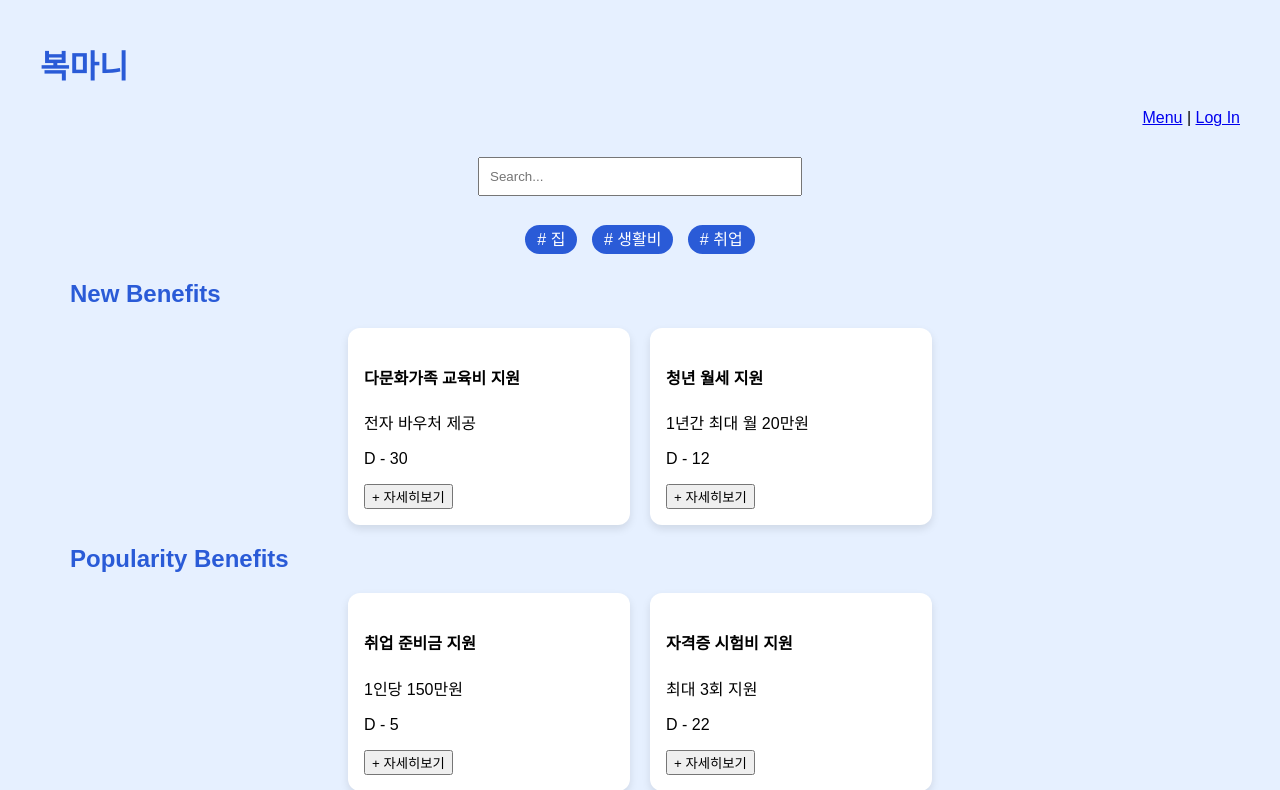
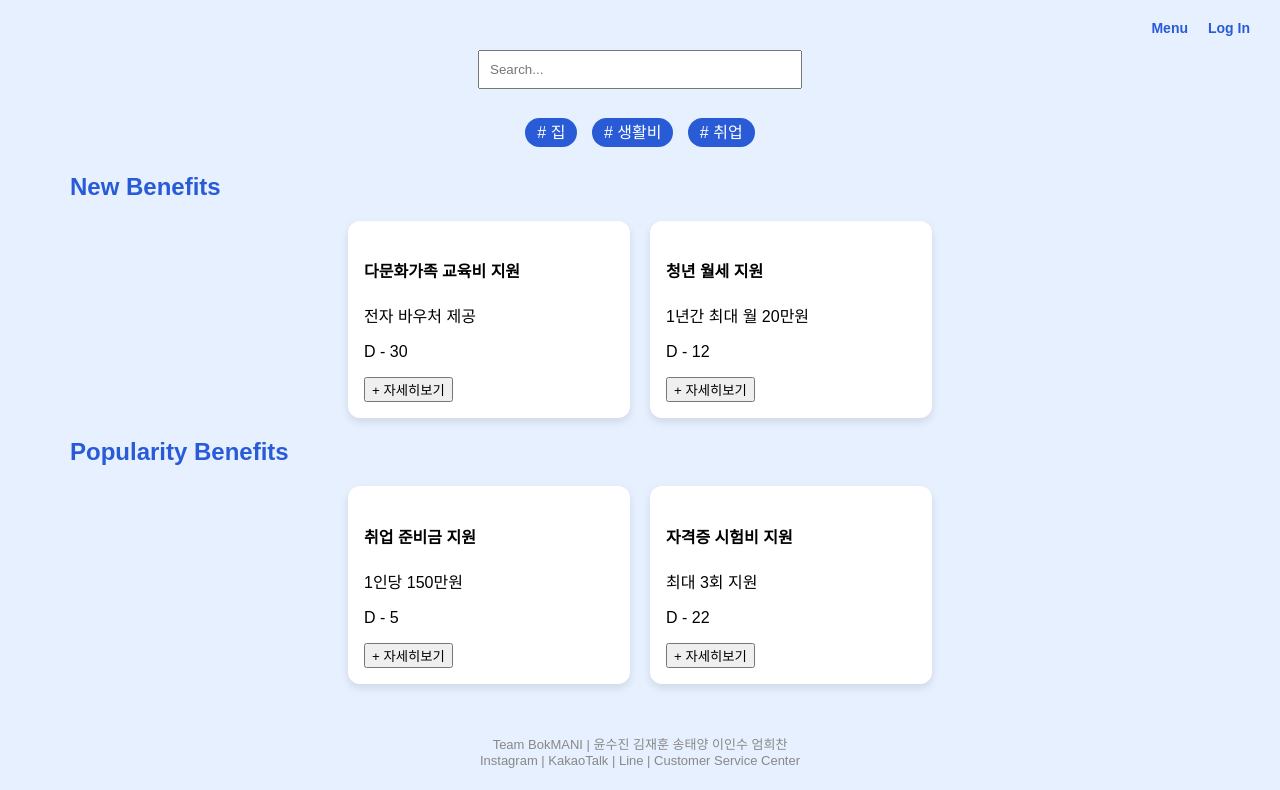
Before and after one commit to OpenSource-SW-Project-2025-1/Project001, a Django app: page / in a window 1280 px wide. Shown: the top 790 px of the page. Run offline with Django 4.2, Linux system fonts and the light colour scheme.

Commit message:
Update main.html and menu.html for dropdown menu UI

```diff
--- a/accounts/templates/accounts/main.html
+++ b/accounts/templates/accounts/main.html
@@ -2,14 +2,8 @@
 
 {% block content %}
 
-<header>
-    <h1 style="color: #2a5bd7;">복마니</h1>
-    <nav style="float: right;">
-        <a href="#">Menu</a> |
-        <a href="{% url 'login' %}">Log In</a>
-    </nav>
-    <div style="clear: both;"></div>
-</header>
+<!-- 상단 메뉴 드롭다운 포함 -->
+{% include 'accounts/menu.html' %}
 
 <div class="search-box" style="text-align:center; margin: 30px;">
     <input type="text" placeholder="Search..." style="padding: 10px; width: 300px;">
--- /dev/null
+++ b/accounts/templates/accounts/menu.html
@@ -0,0 +1,98 @@
+<style>
+    .menu-container {
+        position: absolute;
+        top: 20px;
+        right: 30px;
+        display: flex;
+        align-items: center;
+        gap: 20px;
+        font-weight: bold;
+        font-size: 14px;
+    }
+
+    .dropdown {
+        position: relative;
+        display: inline-block;
+    }
+
+    .dropdown-content {
+        display: none;
+        position: absolute;
+        top: 30px;
+        right: 0;
+        background-color: white;
+        min-width: 600px;
+        padding: 15px;
+        border: 1px solid #ccc;
+        z-index: 1000;
+        box-shadow: 0 4px 8px rgba(0,0,0,0.1);
+    }
+
+    .dropdown:hover .dropdown-content {
+        display: block;
+    }
+
+    .dropdown-content table {
+        width: 100%;
+        border-collapse: collapse;
+    }
+
+    .dropdown-content th,
+    .dropdown-content td {
+        text-align: left;
+        padding: 10px;
+        border-bottom: 1px solid #ddd;
+        font-size: 14px;
+    }
+
+    .dropdown-content th {
+        background-color: #f0f0f0;
+    }
+
+    .menu-link {
+        text-decoration: none;
+        color: #2a5bd7;
+        cursor: pointer;
+    }
+
+    .menu-link:hover {
+        text-decoration: underline;
+    }
+</style>
+
+<div class="menu-container">
+    <div class="dropdown">
+        <span class="menu-link">Menu</span>
+        <div class="dropdown-content">
+            <table>
+                <tr>
+                    <th>복지 서비스</th>
+                    <th>AI 챗봇 서비스</th>
+                    <th>소개</th>
+                    <th>추가 정보</th>
+                </tr>
+                <tr>
+                    <td>맞춤 추천 서비스</td>
+                    <td>복마니</td>
+                    <td>팀 적재적장 프로그래밍</td>
+                    <td>복지로</td>
+                </tr>
+                <tr>
+                    <td>자주 찾는 복지</td>
+                    <td></td>
+                    <td>복마니 프로젝트</td>
+                    <td>은둔청년</td>
+                </tr>
+                <tr>
+                    <td>새로 나온 복지</td>
+                    <td></td>
+                    <td></td>
+                    <td></td>
+                </tr>
+            </table>
+        </div>
+    </div>
+
+    <!-- 로그인 링크 -->
+    <a href="{% url 'login' %}" class="menu-link">Log In</a>
+</div>
```
